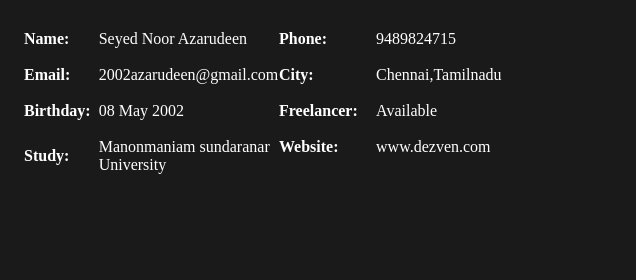
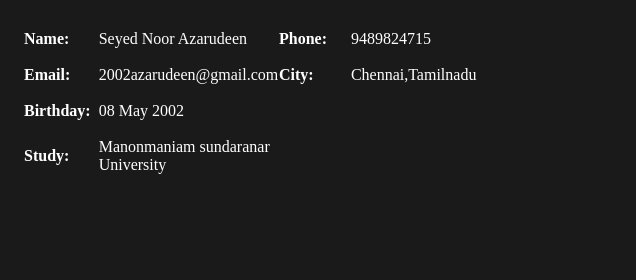
Before and after one commit to Azar54/Azar-portfolio, a plain HTML site: page index.html in a window 1280 px wide. Shown: the part 1185-1465 px from the top of the page, 644-1280 px from the left. Drawn offline with Linux system fonts and the light colour scheme.

Commit message:
remove some

```diff
--- a/index.html
+++ b/index.html
@@ -85,14 +85,6 @@
               <tr>
                 <th>City:</th>
                 <td>Chennai,Tamilnadu</td>
-              </tr>
-              <tr>
-                <th>Freelancer:</th>
-                <td> Available</td>
-              </tr>
-              <tr>
-                <th>Website:</th>
-                <td> www.dezven.com</td>
               </tr>
             </table>
           </div>
```
